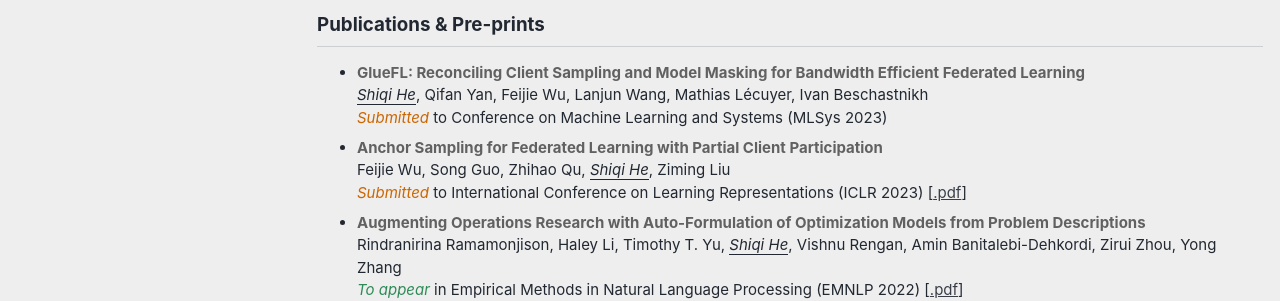
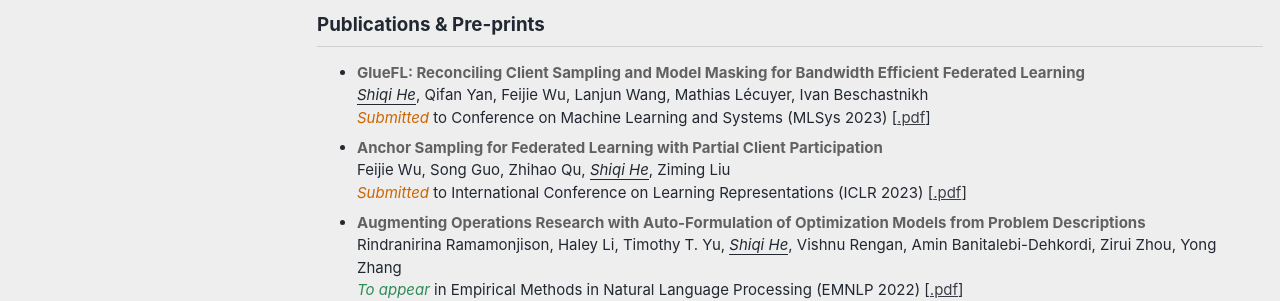
Before and after one commit to TCtower/tctower.github.io, a Jekyll site: the page built from index.md, in a window 1280 px wide and 1241 px high. Shown: the part 563-864 px from the top of the window. Built offline with Jekyll 4.4.1, drawn with Linux system fonts in a browser that asks for light colours; cached includes are drawn as plain includes.

Commit message:
Update index.md

```diff
--- a/index.md
+++ b/index.md
@@ -69,7 +69,7 @@ sss -->
 <li>
 <strong>GlueFL: Reconciling Client Sampling and Model Masking for Bandwidth Efficient Federated Learning</strong>
 <br/><u><em>Shiqi He</em></U>, Qifan Yan, Feijie Wu, Lanjun Wang, Mathias Lécuyer, Ivan Beschastnikh
-<br/> <em style="color:#cc6600;">Submitted</em> to Conference on Machine Learning and Systems (MLSys 2023)
+<br/> <em style="color:#cc6600;">Submitted</em> to Conference on Machine Learning and Systems (MLSys 2023) [<a href="https://arxiv.org/pdf/2212.01523.pdf" title="p4">.pdf</a>]
 </li>
 
 <li>
```
